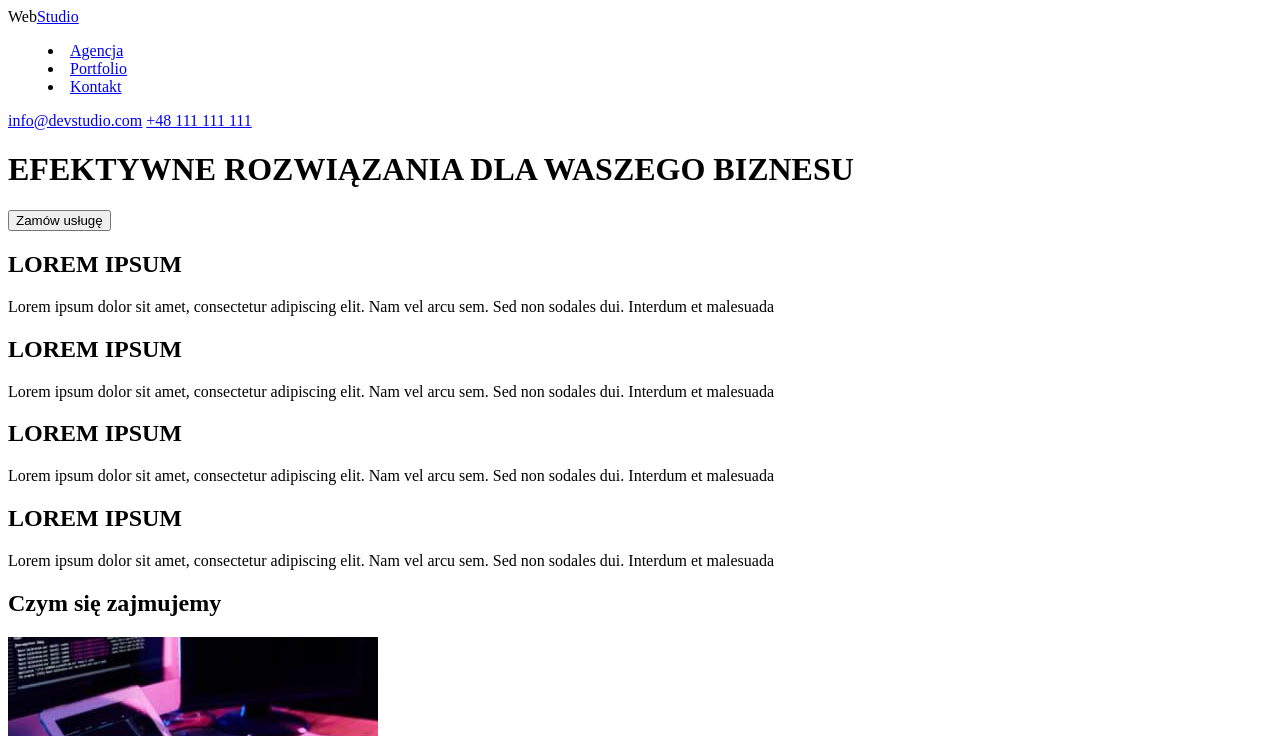
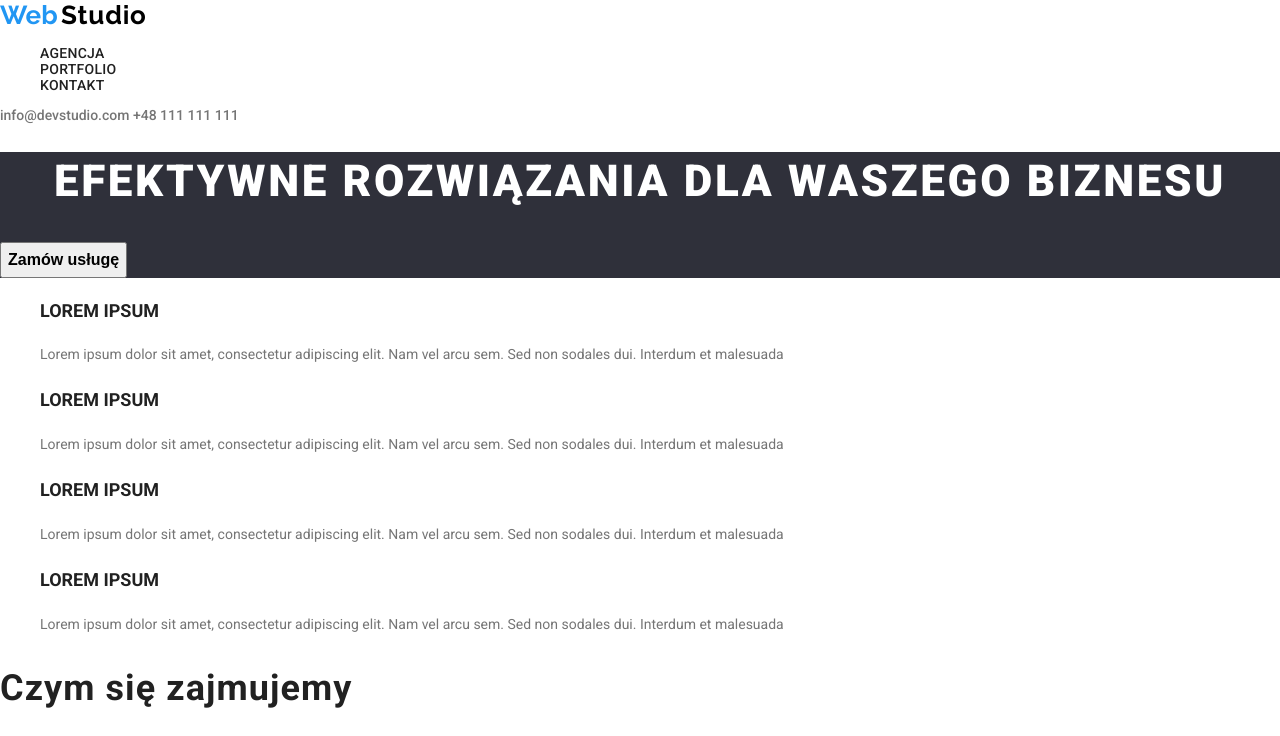
Before and after one commit to Diabloss99/goit-markup-hw-02, a plain HTML site: page index.html in a window 1280 px wide. Shown: the top 736 px of the page. Drawn offline with Linux system fonts and the light colour scheme.

Commit message:
add class and style

```diff
--- a/css/styles.css
+++ b/css/styles.css
@@ -0,0 +1,150 @@
+:root {
+  --background-footer: #2f303a;
+  --blue-color: #2196f3;
+  --our-team-background: #f5f4fa;
+  --background-main: #2f303a;
+}
+a {
+  text-decoration: none;
+}
+ul {
+  list-style: none;
+}
+
+/*Header */
+.logo-hightlight {
+  color: var(--blue-color);
+  font-family: "Raleway";
+  line-height: 1.19;
+  font-weight: 700;
+  font-size: 26px;
+}
+.studio-head {
+  color: #000000;
+  font-size: 26px;
+  font-family: "Raleway";
+  font-weight: 700;
+  letter-spacing: 0.78px;
+}
+.studio-head:hover {
+  color: var(--blue-color);
+}
+.menu-nav {
+  font-size: 14px;
+  font-weight: 700;
+  letter-spacing: 0.42px;
+  text-transform: uppercase;
+  list-style: none;
+  font-style: normal;
+  text-decoration: none;
+}
+.nav {
+  color: #212121;
+  font-size: 14px;
+  font-style: normal;
+  font-weight: 500;
+  line-height: normal;
+  letter-spacing: 0.28px;
+}
+.nav:hover {
+  color: var(--blue-color);
+}
+.contact {
+  color: #757575;
+  font-size: 14px;
+  font-weight: 500;
+  letter-spacing: 0, 28px;
+}
+.contact:hover {
+  color: var(--blue-color);
+}
+
+/*Main */
+.main-title {
+  color: #fff;
+  font-weight: 900;
+  font-size: 44px;
+  letter-spacing: 2.64px;
+  line-height: 1.36;
+  text-align: center;
+  text-transform: uppercase;
+}
+.main-btn {
+  font-weight: 700;
+  font-size: 16px;
+  line-height: 1.87;
+}
+.main-btn {
+  cursor: pointer;
+}
+.background-main {
+  background: var(--background-main);
+}
+.advantages-title {
+  font-weight: 700;
+  font-size: 18px;
+  line-height: 2;
+  color: #212121;
+}
+.advantages-subtitle {
+  font-weight: 400;
+  font-size: 14px;
+  line-height: 1.71;
+  color: #757575;
+}
+.what-we-do-title {
+  font-weight: 700;
+  font-size: 36px;
+  line-height: 1.17;
+  color: #212121;
+  letter-spacing: 1.08px;
+}
+.our-team-title {
+  color: #212121;
+  text-align: center;
+  font-size: 36px;
+  font-family: Roboto;
+  font-style: normal;
+  font-weight: 700;
+  line-height: 1.17;
+  letter-spacing: 1.08px;
+}
+.team-name {
+  font-weight: 500;
+  font-size: 16px;
+  line-height: 1.18;
+  color: #212121;
+}
+.team-job {
+  font-weight: 400;
+  font-size: 16px;
+  line-height: 1.18;
+  color: #757575;
+  letter-spacing: 0.48px;
+}
+.footer-studio {
+  color: #fff;
+  font-size: 26px;
+  font-family: Raleway;
+  font-style: normal;
+  font-weight: 700;
+  line-height: 1.5;
+  letter-spacing: 0.78px;
+}
+.footer-studio:hover {
+  color: var(--blue-color);
+}
+.city-address {
+  color: #fff;
+  font-size: 14px;
+  font-style: normal;
+  font-weight: 400;
+  line-height: 1.71;
+  letter-spacing: 0.42px;
+}
+
+/*Footer*/
+footer {
+  background-color: var(--background-footer);
+  color: rgba(255, 255, 255, 0.6);
+}
--- a/index.html
+++ b/index.html
@@ -5,92 +5,117 @@
     <meta http-equiv="X-UA-Compatible" content="IE=edge" />
     <meta name="viewport" content="width=device-width, initial-scale=1.0" />
     <link rel="stylesheet" href="./css/styles.css" />
-    <title>Studio</title>
+    <link rel="preconnect" href="https://fonts.googleapis.com" />
+    <link rel="preconnect" href="https://fonts.gstatic.com" crossorigin />
+    <link
+      href="https://fonts.googleapis.com/css2?family=Raleway:wght@700&family=Roboto:wght@400;500;700;900&display=swap"
+      rel="stylesheet"
+    />
+    <title>WebStudio</title>
+    <style>
+      body {
+        font-family: "Roboto", sans-serif;
+        margin: 0;
+        padding: 0;
+        font-size: 14px;
+        color: #212121;
+      }
+    </style>
   </head>
-
   <body>
-    <header>
-      <span>Web</span><a href="./index.html">Studio</a>
-      <nav>
-        <menu>
-          <li><a href="#">Agencja</a></li>
-          <li><a href="./portfolio.html">Portfolio</a></li>
-          <li><a href="#">Kontakt</a></li>
+    <header class="header">
+      <div class="logo-nav">
+        <span class="logo-hightlight">Web</span>
+        <a href="./index.html" class="studio-head">Studio</a>
+      </div>
+      <nav class="navbar-menu">
+        <menu class="menu">
+          <li class="menu-nav">
+            <a href="#" class="nav">Agencja</a>
+          </li>
+          <li class="menu-nav">
+            <a href="./portfolio.html" class="nav">Portfolio</a>
+          </li>
+          <li class="menu-nav"><a href="#" class="nav">Kontakt</a></li>
         </menu>
       </nav>
-      <a href="mailto:info@devstudio.com">info@devstudio.com</a>
-      <a href="tel:+48111111111">+48 111 111 111</a>
+      <div class="header-contact">
+        <a href="mailto:info@devstudio.com" class="contact"
+          >info@devstudio.com</a
+        >
+        <a href="tel:+48111111111" class="contact">+48 111 111 111</a>
+      </div>
     </header>
     <main>
-      <div>
-        <h1>EFEKTYWNE ROZWIĄZANIA DLA WASZEGO BIZNESU</h1>
-        <button type="button">Zamów usługę</button>
+      <div class="background-main">
+        <div class="main">
+          <h1 class="main-title">EFEKTYWNE ROZWIĄZANIA DLA WASZEGO BIZNESU</h1>
+          <button type="button" class="main-btn">Zamów usługę</button>
+        </div>
       </div>
       <!--Nasze atuty-->
-      <div>
-        <section>
-          <h2>LOREM IPSUM</h2>
-          <p>
+      <ul class="our-advantages">
+        <li class="advantages">
+          <h2 class="advantages-title">LOREM IPSUM</h2>
+          <p class="advantages-subtitle">
             Lorem ipsum dolor sit amet, consectetur adipiscing elit. Nam vel
             arcu sem. Sed non sodales dui. Interdum et malesuada
           </p>
-        </section>
-
-        <section>
-          <h2>LOREM IPSUM</h2>
-          <p>
+        </li>
+        <li class="advantages">
+          <h2 class="advantages-title">LOREM IPSUM</h2>
+          <p class="advantages-subtitle">
             Lorem ipsum dolor sit amet, consectetur adipiscing elit. Nam vel
             arcu sem. Sed non sodales dui. Interdum et malesuada
           </p>
-        </section>
-
-        <section>
-          <h2>LOREM IPSUM</h2>
-          <p>
+        </li>
+        <li class="advantages">
+          <h2 class="advantages-title">LOREM IPSUM</h2>
+          <p class="advantages-subtitle">
             Lorem ipsum dolor sit amet, consectetur adipiscing elit. Nam vel
             arcu sem. Sed non sodales dui. Interdum et malesuada
           </p>
-        </section>
-        <section>
-          <h2>LOREM IPSUM</h2>
-          <p>
+        </li>
+        <li class="advantages">
+          <h2 class="advantages-title">LOREM IPSUM</h2>
+          <p class="advantages-subtitle">
             Lorem ipsum dolor sit amet, consectetur adipiscing elit. Nam vel
             arcu sem. Sed non sodales dui. Interdum et malesuada
           </p>
-        </section>
-        <div>
-          <h2>Czym się zajmujemy</h2>
-          <div>
+        </li>
+      </ul>
+      <h2 class="what-we-do-title">Czym się zajmujemy</h2>
+      <ul class="what-we-do-pic">
+        <li>
           <img
             src="./images/img1.jpg"
             alt="Mężczyzna piszący na komputerze."
             width="370"
             height="294"
           />
-          </div>
-          <div>
+        </li>
+        <li>
           <img
             src="./images/img2.jpg"
             alt="Kobieta trzymająca telefon i przed nią otwarty laptop z projektem aplikacji na telefon."
             width="370"
             height="294"
           />
-          </div>
-          <div>
+        </li>
+        <li>
           <img
             src="./images/img3.jpg"
             alt="Kobieta trzymająca tablet z paletą kolorów"
             width="370"
             height="294"
           />
-          </div>
-        </div>
-      </div>
+        </li>
+      </ul>
       <!--Zespół-->
-      <section>
-        <ul>
-          <li><h2>Nasz Zespół</h2></li>
-          <li>
+      <section class="our-team">
+        <h2 class="our-team-title">Nasz Zespół</h2>
+        <ul class="team-list">
+          <li class="team">
             <figure>
               <img
                 src="./images/person1.jpg"
@@ -100,12 +125,12 @@
                 alt="John Doe "
               />
               <figcaption>
-                <h3>John Doe</h3>
-                <p>Product Designer</p>
+                <h3 class="team-name">John Doe</h3>
+                <p class="team-job">Product Designer</p>
               </figcaption>
             </figure>
           </li>
-          <li>
+          <li class="team">
             <figure>
               <img
                 src="./images/person2.jpg"
@@ -115,12 +140,12 @@
                 alt="John Doe Frontend Developer"
               />
               <figcaption>
-                <h3>John Doe</h3>
-                <p>Frontend Developer</p>
+                <h3 class="team-name">John Doe</h3>
+                <p class="team-job">Frontend Developer</p>
               </figcaption>
             </figure>
           </li>
-          <li>
+          <li class="team">
             <figure>
               <img
                 src="./images/person3.jpg"
@@ -130,12 +155,12 @@
                 alt="John Doe Marketing "
               />
               <figcaption>
-                <h3>John Doe</h3>
+                <h3 class="team-name">John Doe</h3>
               </figcaption>
-              <p>Marketing</p>
+              <p class="team-job">Marketing</p>
             </figure>
           </li>
-          <li>
+          <li class="team">
             <figure>
               <img
                 src="./images/person4.jpg"
@@ -145,21 +170,27 @@
                 alt="John Doe UI Designer "
               />
               <figcaption>
-                <h3>John Doe</h3>
-                <p>UI Designer</p>
+                <h3 class="team-name">John Doe</h3>
+                <p class="team-job">UI Designer</p>
               </figcaption>
             </figure>
           </li>
         </ul>
       </section>
     </main>
-    <footer>
-      <span>Web</span><a href="./index.html">Studio</a>
+    <footer class="footer">
+      <div class="footer-navbar">
+        <span class="logo-hightlight">Web</span>
+        <a href="./index.html" class="footer-studio">Studio</a>
         <address>
-        m. Warszawa, Aleje Jerozolimskie 21<br />
-        <a href="mailto:info@devstudio.com">info@devstudio.com</a><br />
-        <a href="tel:+48111111111">+48 111 111 111</a><br />
+          <p class="city-address">m. Warszawa, Aleje Jerozolimskie 21</p>
+          <br />
+          <a href="mailto:info@devstudio.com" class="contact"
+            >info@devstudio.com</a
+          ><br />
+          <a href="tel:+48111111111" class="contact">+48 111 111 111</a><br />
         </address>
+      </div>
     </footer>
   </body>
 </html>
```
Also changed, not shown: portfolio.html (+23 -17 lines). Lines whose indentation alone changed are shown as unchanged.
